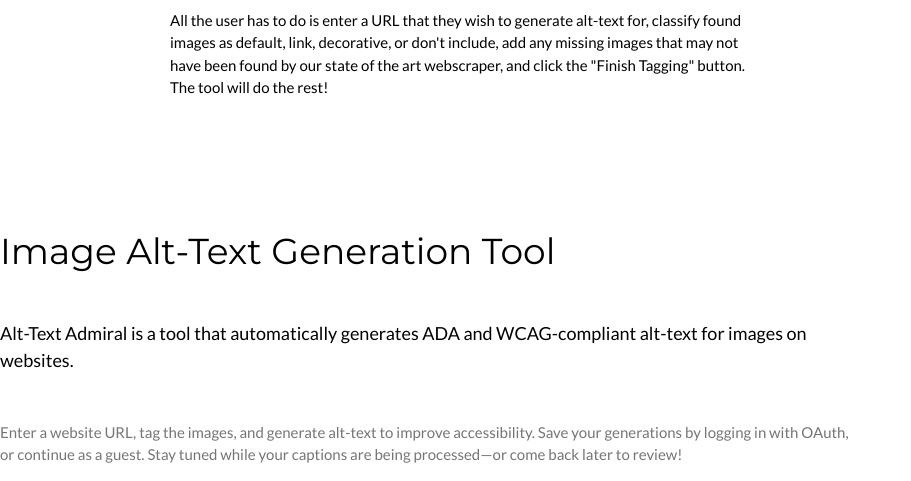
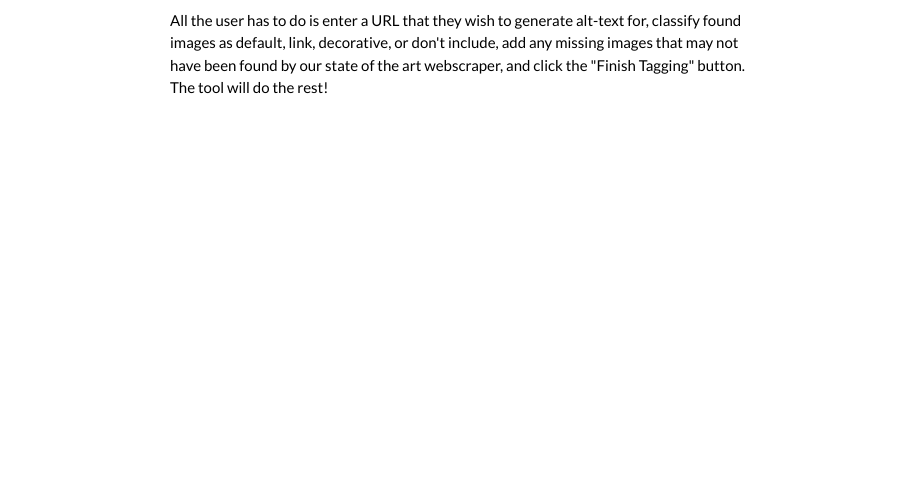
Before and after one commit to kaicachen/Alt-Text-Admiral, a Flask app: page / in a window 1280 px wide. Shown: the part 1108-1589 px from the top of the page, without its empty margins (0-911 px from the left). After the commit the page ends 1202 px from the top, so only its background shows below. Run offline with Flask 3, Linux system fonts and the light colour scheme.

Commit message:
Update from main conflicts

```diff
--- a/app/templates/index.html
+++ b/app/templates/index.html
@@ -171,16 +171,6 @@
             </div>
 
         </div>
-
-      <div class="w3-twothird">
-        <h1>Image Alt-Text Generation Tool</h1>
-        <h5 class="w3-padding-32">
-          Alt-Text Admiral is a tool that automatically generates ADA and WCAG-compliant alt-text for images on websites.
-        </h5>
-        <p class="w3-text-grey">
-          Enter a website URL, tag the images, and generate alt-text to improve accessibility. Save your generations by logging in with OAuth, or continue as a guest. Stay tuned while your captions are being processed—or come back later to review!
-        </p>
-      </div>
     </div>
   </div>
 
```
